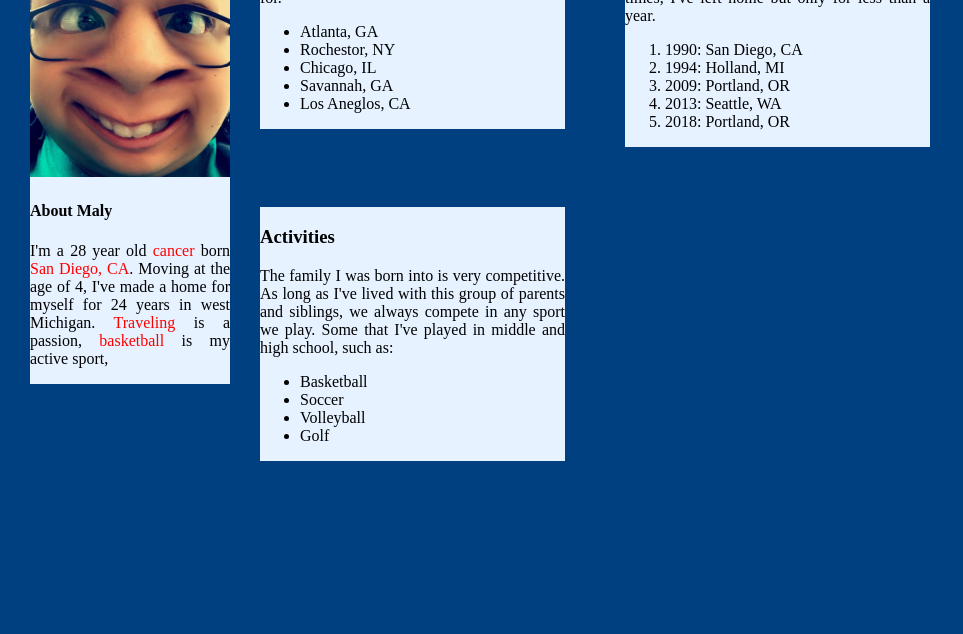
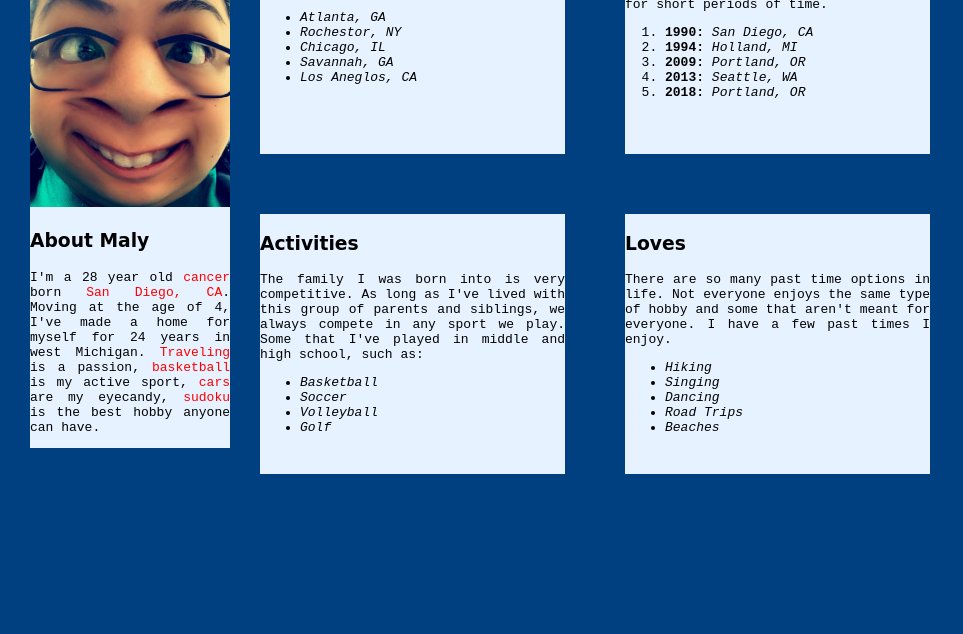
Before and after one commit to malyphong/myselfproject, a plain HTML site: page maly.html in a window 1280 px wide. Shown: the part 166-800 px from the top of the page, without its empty margins (0-963 px from the left). Drawn offline with Linux system fonts and the light colour scheme.

Commit message:
Added a README.md file

```diff
--- a/css/styles.css
+++ b/css/styles.css
@@ -1,6 +1,7 @@
 body {
   background-color: #004080;
   margin: 30px;
+  font-family: monospace;
 }
 
 img.main {
@@ -13,10 +14,15 @@ h1 {
   text-align: center;
 }
 
+h3 {
+  font-family: cursive;
+}
+
 div.sidebar {
   float: left;
   background-color: #e6f2ff;
   width: 200px;
+  margin-top: 30px;
   text-align: justify;
 }
 
@@ -25,7 +31,7 @@ div.sidebar {
   background-color: #e6f2ff;
   float: left;
   width: 25%;
-  height: auto;
+  height: 260px;
   margin: 30px;
 }
 
--- a/maly.html
+++ b/maly.html
@@ -7,41 +7,52 @@
   </head>
   <body>
   <div class="sidebar">
-    <h1>MalyPhong</h1>
+    <h1><span class="name">MalyPhong</span></h1>
     <img class="main" src="photos/maly.jpg" alt="MalyPhong">
-    <h4>About Maly</h4>
-    <p>I'm a 28 year old <span class="singledout">cancer</span> born <span class="singledout">San Diego, CA</span>. Moving at the age of 4, I've made a home for myself for 24 years in west Michigan. <span class="singledout">Traveling</span> is a passion, <span class="singledout">basketball</span> is my active sport, <span class="singledout"> </p>
+    <h3>About Maly</h3>
+    <p>I'm a 28 year old <span class="singledout">cancer</span> born <span class="singledout">San Diego, CA</span>. Moving at the age of 4, I've made a home for myself for 24 years in west Michigan. <span class="singledout">Traveling</span> is a passion, <span class="singledout">basketball</span> is my active sport, <span class="singledout">cars</span> are my eyecandy, <span class="singledout">sudoku</span> is the best hobby anyone can have.</p>
   </div>
   <div class="aboutmaly">
     <h3>Vacation</h3>
     <p>I've traveled all around the united states but there are only a few <span ="singledout">major cities</span> that I've fallen for.</p>
     <ul>
-      <li>Atlanta, GA</li>
-      <li>Rochestor, NY</li>
-      <li>Chicago, IL</li>
-      <li>Savannah, GA</li>
-      <li>Los Aneglos, CA</li>
+      <li><em>Atlanta, GA</em></li>
+      <li><em>Rochestor, NY</em></li>
+      <li><em>Chicago, IL</em></li>
+      <li><em>Savannah, GA</em></li>
+      <li><em>Los Aneglos, CA</em></li>
     </ul>
   </div>
   <div class="aboutmaly">
     <h3>Places I've lived</h3>
-    <p>Once I turned 18, I didn't want to stay in Michigan. Deciding to pack my bags a few times, I've left home but only for less than a year.
+    <p>Once I turned 18, I didn't want to stay in Michigan. Deciding to pack my bags a few times, I've left home for but only for short periods of time.
     <ol>
-      <li>1990: San Diego, CA</li>
-      <li>1994: Holland, MI</li>
-      <li>2009: Portland, OR</li>
-      <li>2013: Seattle, WA</li>
-      <li>2018: Portland, OR</li>
+      <li><strong>1990:</strong> <em>San Diego, CA</em></li>
+      <li><strong>1994:</strong> <em>Holland, MI</em></li>
+      <li><strong>2009:</strong> <em>Portland, OR</em></li>
+      <li><strong>2013:</strong> <em>Seattle, WA</em></li>
+      <li><strong>2018:</strong> <em>Portland, OR</em></li>
     </ol>
   </div>
   <div class="aboutmaly">
     <h3>Activities</h3>
     <p>The family I was born into is very competitive. As long as I've lived with this group of parents and siblings, we always compete in any sport we play. Some that I've played in middle and high school, such as:</p>
     <ul>
-      <li>Basketball</li>
-      <li>Soccer</li>
-      <li>Volleyball</li>
-      <li>Golf</li>
+      <li><em>Basketball</em></li>
+      <li><em>Soccer</em></li>
+      <li><em>Volleyball</em></li>
+      <li><em>Golf</em></li>
+    </div>
+    <div class="aboutmaly">
+      <h3>Loves</h3>
+      <p>There are so many past time options in life. Not everyone enjoys the same type of hobby and some that aren't meant for everyone. I have a few past times I enjoy.</p>
+      <ul>
+        <li><em>Hiking</em></li>
+        <li><em>Singing</em></li>
+        <li><em>Dancing</em></li>
+        <li><em>Road Trips</em></li>
+        <li><em>Beaches</em></li>
+      </ul>
     </div>
   </body>
 </html>
```
Also changed, not shown: 1 other file.
